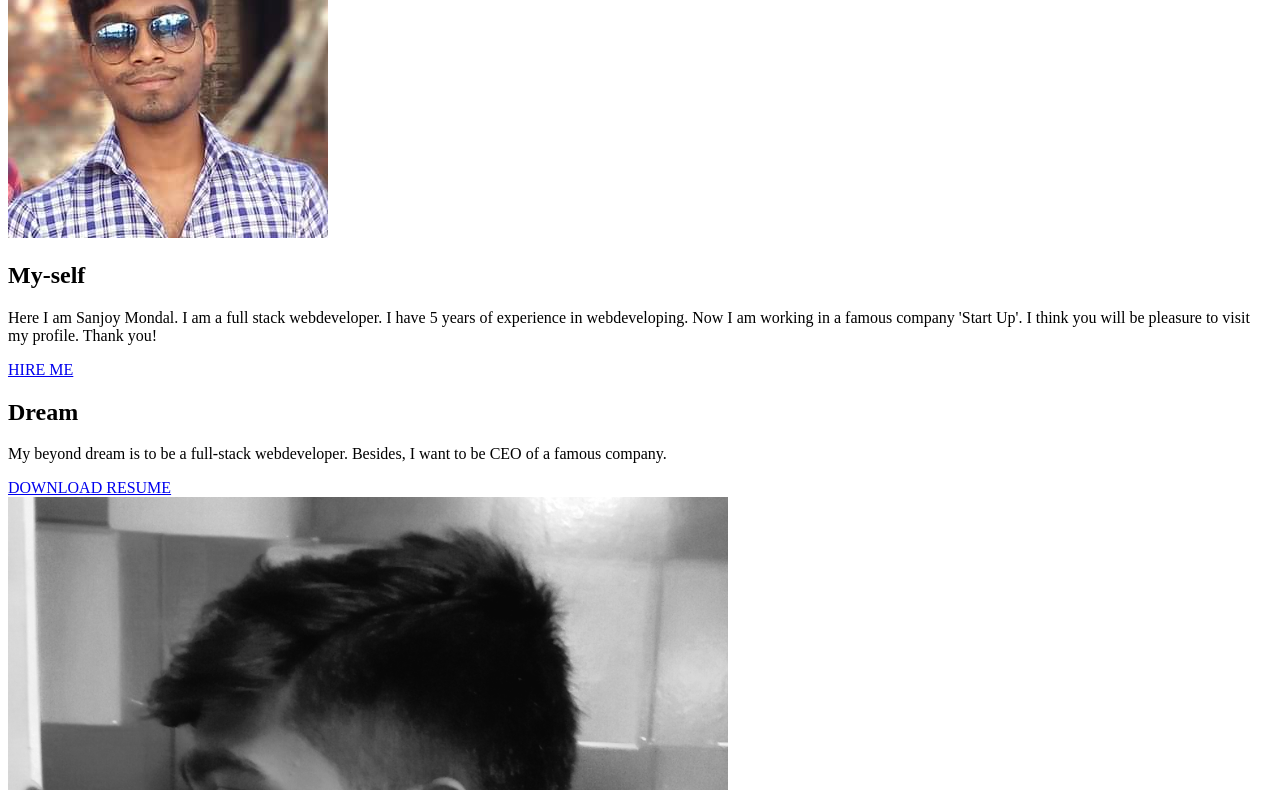
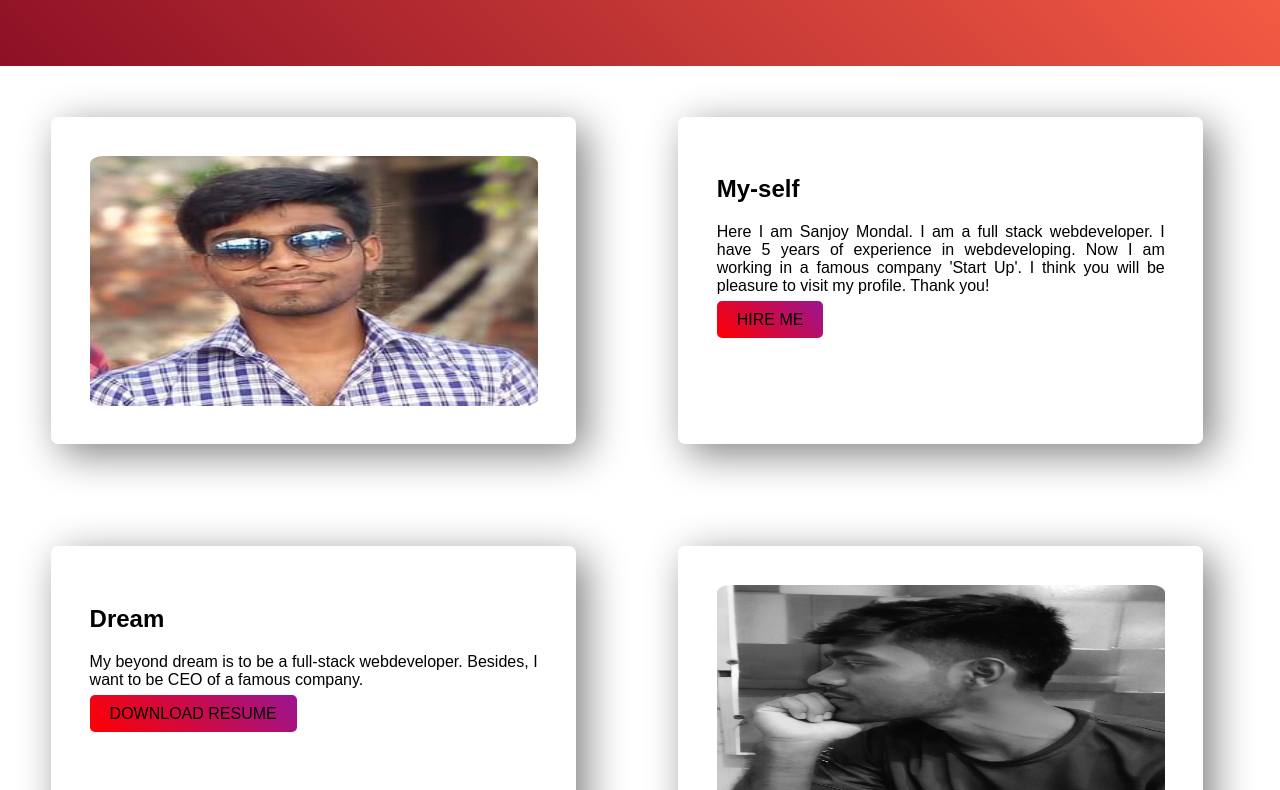
Before and after one commit to sanjoymondal74/my-first-website, a plain HTML site: page index.html in a window 1280 px wide. Shown: the part 149-939 px from the top of the page. Drawn offline with Linux system fonts and the light colour scheme.

Commit message:
link to css

```diff
--- a/index.html
+++ b/index.html
@@ -2,7 +2,7 @@
 <html lang="en">
 <head>
     <title>sanjoy mondal</title>
-    <link rel="stylesheet" href="csss.css">
+    <link rel="stylesheet" href="style.css">
 </head>
 <body>
     <header >
```
